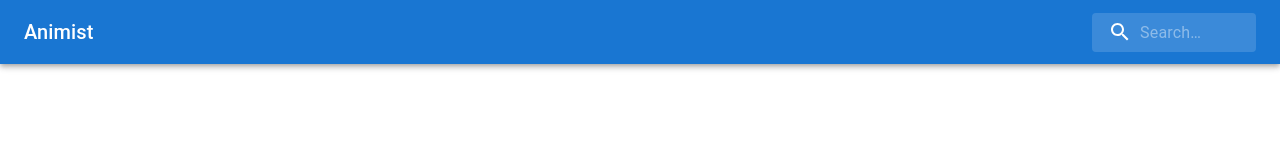
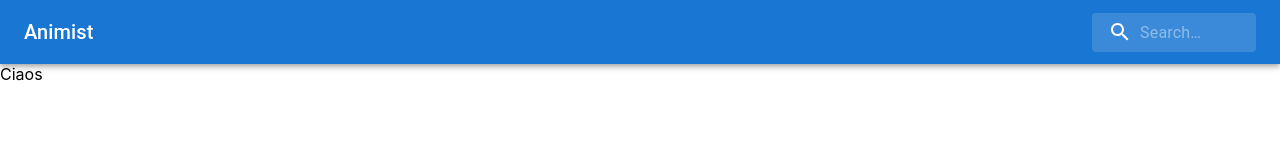
Before and after one commit to FabioDiCeglie/Animist-Project, a Next.js app: page / in a window 1280 px wide. Shown: the top 160 px of the page. Built offline with nearby package versions, Linux system fonts and the light colour scheme.

Commit message:
changed imported top bar

```diff
--- a/pages/_app.tsx
+++ b/pages/_app.tsx
@@ -1,8 +1,14 @@
-import '../styles/globals.css'
-import type { AppProps } from 'next/app'
+import "../styles/globals.css";
+import type { AppProps } from "next/app";
+import TopBar from "../components/AppBar";
 
 function MyApp({ Component, pageProps }: AppProps) {
-  return <Component {...pageProps} />
+  return (
+    <div>
+      <TopBar />
+      <Component {...pageProps} />
+    </div>
+  );
 }
 
-export default MyApp
+export default MyApp;
--- a/pages/index.tsx
+++ b/pages/index.tsx
@@ -1,12 +1,7 @@
 import type { NextPage } from "next";
-import TopBar from "../components/AppBar";
 
 const Home: NextPage = () => {
-  return (
-    <div>
-      <TopBar />
-    </div>
-  );
+  return <div>Ciaos</div>;
 };
 
 export default Home;
```
